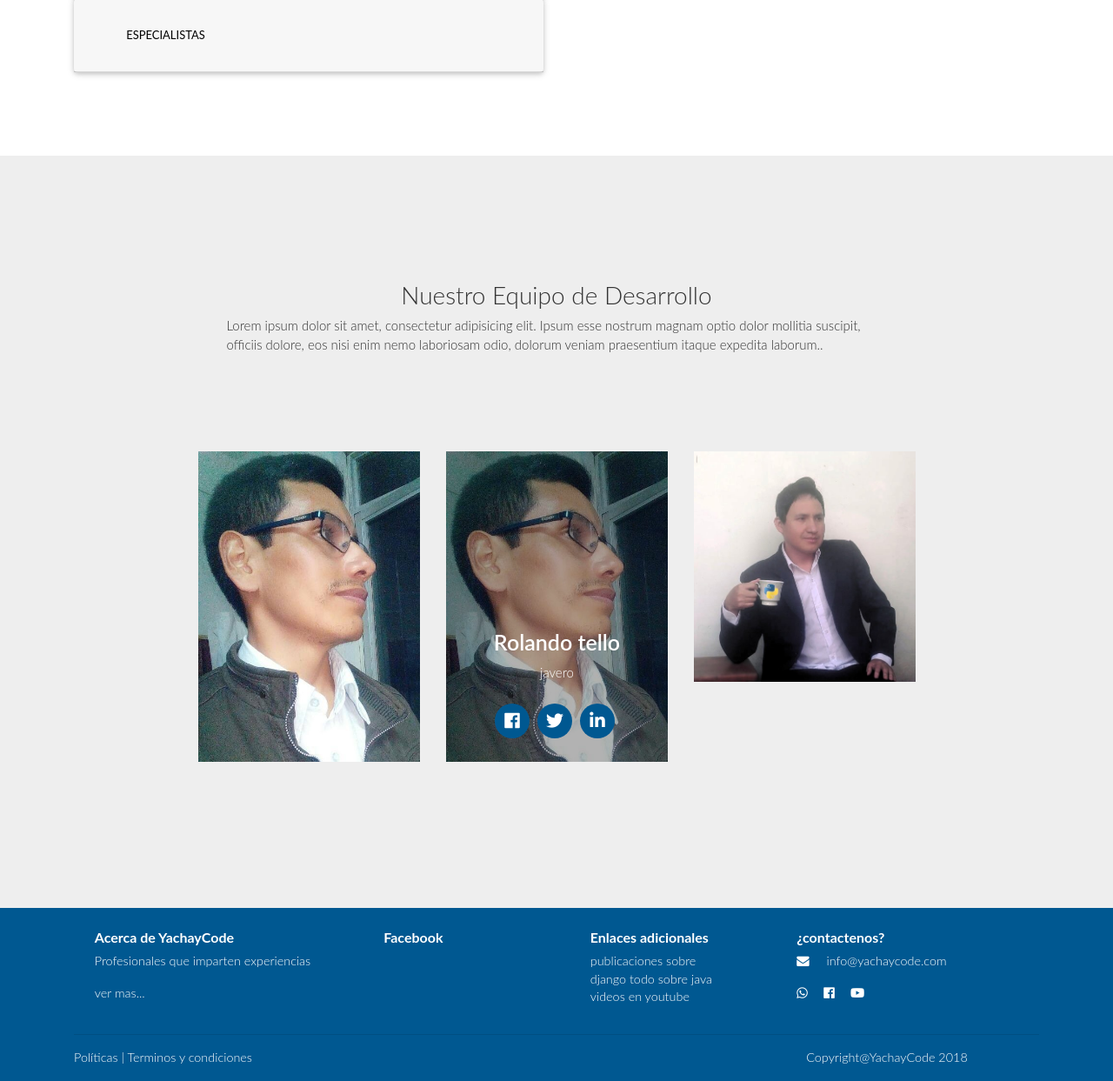
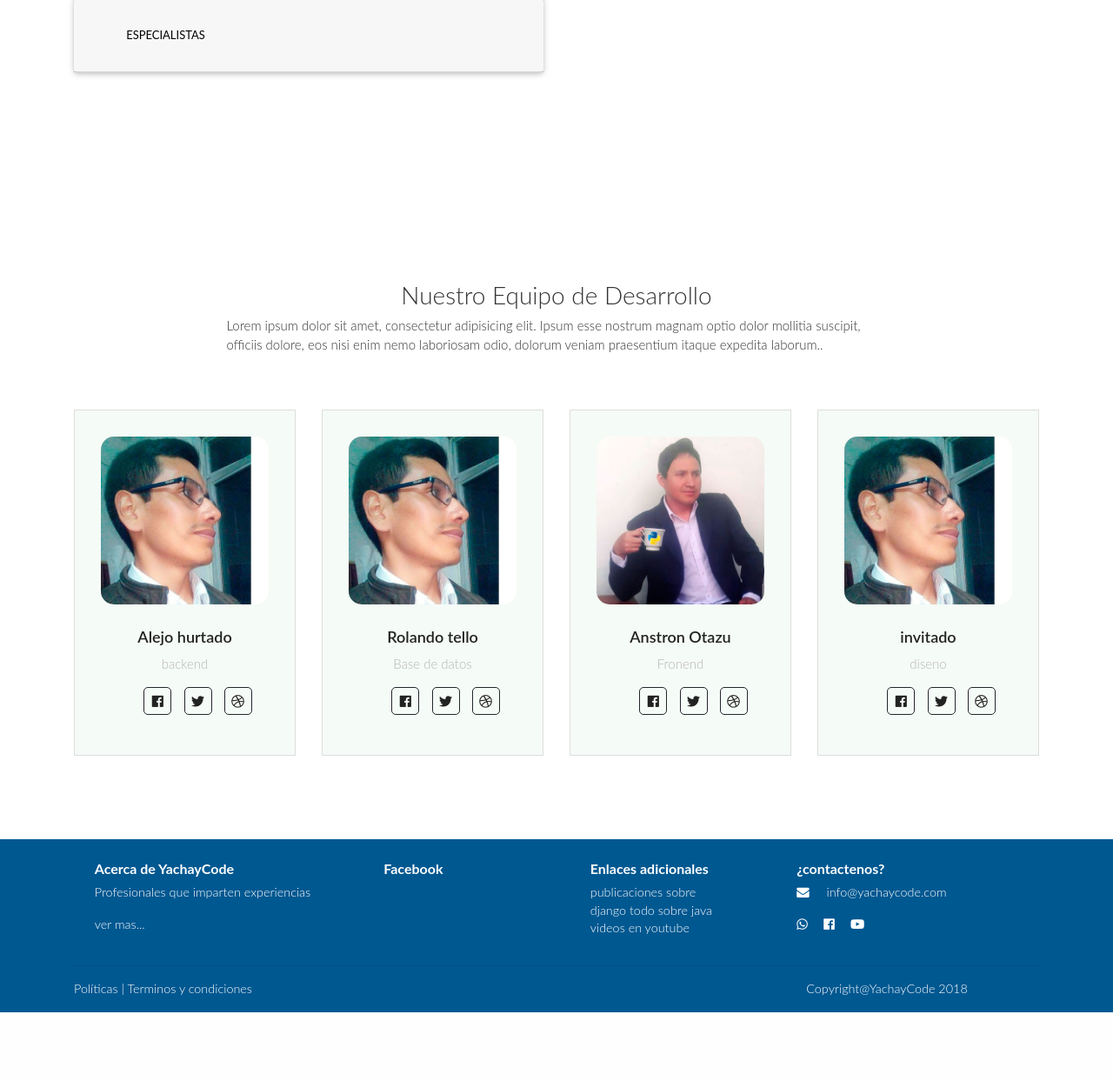
Before and after one commit to yachaycode/yachaycode-plataforma, a Django app: a page that uses apps/blog/templates/blog/nosotros.html in a window 1280 px wide. Shown: the part 517-1760 px from the top of the page at 87% size. After the commit the page ends 1681 px from the top, so only its background shows below. Run offline with Django 3.2, Linux system fonts and the light colour scheme; parts of the project's set-up code (start-up, migrations or seed data) failed here and were passed over; some libraries are stand-ins or nearby versions.

Commit message:
modificaciones

```diff
--- a/apps/blog/templates/blog/nosotros.html
+++ b/apps/blog/templates/blog/nosotros.html
@@ -64,7 +64,6 @@
     </div>
   </div>
   <!-- //about top -->
-
   <!-- team -->
   <section class="wthree-row py-5" id="team">
     <!-- team container -->
@@ -80,76 +79,68 @@
           </div>
         </div>
         <!-- //title description -->
-        <!-- team row -->
-        <div class="row py-md-5 pt-5 justify-content-center">
-          <div class="col-md-3 col-9 team-grids pb-4">
-            <div class="our-team">
-              <div class="pic">
-                <img src="{% static "img/user1.jpg" %}" alt="team member" class="img-fluid" />
-              </div>
-              <div class="content">
-                <h3 class="title">Alejo hurtado</h3>
-                <span class="post">Backenk</span>
-                <ul class="social">
-                  <li>
-                    <a href="#" class="fab fa-facebook-f"></a>
-                  </li>
-                  <li>
-                    <a href="#" class="fab fa-twitter"></a>
-                  </li>
-                  <li>
-                    <a href="#" class="fab fa-linkedin"></a>
-                  </li>
+    <div class="row inner_sec_info_w3ls_agile">
+        <div class="col-lg-3 col-md-6 col-sm-6 team_grid1">
+        <div class="team_grid_info">
+          <img src="{% static "img/hurtado.jpg" %}" alt=" " class="img-fluid" />
+          <h3>Alejo hurtado</h3>
+          <p>backend</p>
+          <div class="team_icons">
+            <ul>
+              <li><a href="#" class="facebook"><i class="fab fa-facebook-f" aria-hidden="true"></i></a></li>
+              <li><a href="#" class="twitter"><i class="fab fa-twitter" aria-hidden="true"></i></a></li>
+              <li><a href="#" class="dribble"><i class="fab fa-dribbble" aria-hidden="true"></i></a></li>
+
             </ul>
           </div>
         </div>
         </div>
-          <div class="col-md-3 col-9 team-grids">
-            <div class="our-team active">
-              <div class="pic">
-                <img src="{% static "img/user1.jpg" %}" alt="team member" class="img-fluid" />
-              </div>
-              <div class="content">
-                <h3 class="title">Rolando tello</h3>
-                <span class="post">javero</span>
-                <ul class="social">
-                  <li>
-                    <a href="#" class="fab fa-facebook-f"></a>
-                  </li>
-                  <li>
-                    <a href="#" class="fab fa-twitter"></a>
-                  </li>
-                  <li>
-                    <a href="#" class="fab fa-linkedin"></a>
-                  </li>
+        <div class="col-lg-3 col-md-6 col-sm-6 team_grid1">
+        <div class="team_grid_info">
+          <img src="{% static "img/hurtado.jpg" %}" alt=" " class="img-fluid" />
+          <h3>Rolando tello</h3>
+          <p>Base de datos</p>
+          <div class="team_icons">
+          <ul>
+              <li><a href="#" class="facebook"><i class="fab fa-facebook-f" aria-hidden="true"></i></a></li>
+              <li><a href="#" class="twitter"><i class="fab fa-twitter" aria-hidden="true"></i></a></li>
+              <li><a href="#" class="dribble"><i class="fab fa-dribbble" aria-hidden="true"></i></a></li>
+
             </ul>
           </div>
         </div>
         </div>
-          <div class="col-md-3 col-9 team-grids mt-lg-0 mt-4">
-            <div class="our-team">
-              <div class="pic">
-                <img src="{% static "img/fotex.jpg" %}" alt="team member" class="img-fluid" />
+        <div class="col-lg-3 col-md-6 col-sm-6 team_grid1">
+        <div class="team_grid_info">
+          <img src="{% static "img/otazu.jpg" %}" alt=" " class="img-fluid" />
+          <h3>Anstron Otazu</h3>
+          <p>Fronend</p>
+          <div class="team_icons">
+            <ul>
+              <li><a href="#" class="facebook"><i class="fab fa-facebook-f" aria-hidden="true"></i></a></li>
+              <li><a href="#" class="twitter"><i class="fab fa-twitter" aria-hidden="true"></i></a></li>
+              <li><a href="#" class="dribble"><i class="fab fa-dribbble" aria-hidden="true"></i></a></li>
+
+            </ul>
           </div>
-              <div class="content">
-                <h3 class="title">Anstron otazu</h3>
-                <span class="post">Frontend</span>
-                <ul class="social">
-                  <li>
-                    <a href="#" class="fab fa-facebook-f"></a>
-                  </li>
-                  <li>
-                    <a href="#" class="fab fa-twitter"></a>
-                  </li>
-                  <li>
-                    <a href="#" class="fab fa-linkedin"></a>
-                  </li>
+          </div>
+        </div>
+        <div class="col-lg-3 col-md-6 col-sm-6 team_grid1">
+        <div class="team_grid_info">
+          <img src="{% static "img/hurtado.jpg" %}" alt=" " class="img-fluid" />
+          <h3>invitado</h3>
+          <p>diseno</p>
+          <div class="team_icons">
+            <ul>
+              <li><a href="#" class="facebook"><i class="fab fa-facebook-f" aria-hidden="true"></i></a></li>
+              <li><a href="#" class="twitter"><i class="fab fa-twitter" aria-hidden="true"></i></a></li>
+              <li><a href="#" class="dribble"><i class="fab fa-dribbble" aria-hidden="true"></i></a></li>
+
             </ul>
           </div>
           </div>
         </div>
       </div>
-        <!-- //team row -->
       </div>
     </div>
     <!-- //team container -->
--- a/static/css/style.css
+++ b/static/css/style.css
@@ -10,6 +10,9 @@ body {
    overflow-x: hidden;
 }
 /*generales*/
+.blue1{
+  color: var(--blue1);
+}
 .pt-general{
   margin-top: 2.3em;
 }
@@ -328,89 +331,93 @@ ul.wthree_blog_events_list li i {
   height: 60px;
 }
 
+/*-- team --*/
 
-/* team */
-
-section#team {
-    background: #eee;
-}
-
-.our-team {
-    text-align: center;
-    position: relative;
-    color: #fff;
-}
-
-.our-team img {
-    width: 100%;
-    height: 100%;
-}
-
-.our-team .content {
-    background: rgba(0, 0, 0, 0.3);
-    position: absolute;
-    height: 100%;
-    width: 100%;
-    left: 0;
-    top: 0;
-    text-align: center;
-    padding-top: 80%;
-    transform: perspective(400px) rotateX(-45deg);
-    transform-origin: center top 0;
-    transition: all 0.5s ease 0s;
-    opacity: 0;
-}
-
-.our-team:hover .content,
-.our-team.active .content {
-    opacity: 1;
-    transform: perspective(400px) rotateX(0deg);
-}
-
-.our-team .content .title {
-    margin: 0 0 10px;
-    display: block;
-    font-size: 25px;
+.team_grid_info h3 {
+    font-size: 1.2em;
+    color: #222;
+    margin: 1.5em 0 0.5em 0;
     font-weight: 600;
 }
 
-.our-team .content .post {
-    margin: 0 0 25px;
-    display: block;
-    font-size: 15px
+.team_grid_info p {
+    color: #b7b6b6;
+    font-size: 1em;
 }
 
-.our-team .social {
-    margin: 0;
-    padding: 0;
-    list-style-type: none;
+ul.team_icons li {
+  display: inline-block;
+  margin-right: 1em;
 }
 
-.our-team .social li {
-    display: inline-block;
+.team_grid ul li:last-child {
+  margin: 0;
+}
+.team_grid_info:hover{
+  background: #009BFF;
+}
+.team_grid_info {
+    text-align: center;
+    padding: 0;
+    -webkit-transition: 0.5s ease-in;
+    -moz-transition: 0.5s ease-in;
+    -ms-transition: 0.5s ease-in;
+    -o-transition: 0.5s ease-in;
+    transition: 0.5s ease-in;
+    border: 1px solid #ddd;
+    padding: 2em 2em;
+    background: #f5fbf6;
 }
 
-.our-team .social li a {
-    display: block;
-    color: #fff;
-    font-size: 20px;
-    height: 40px;
-    width: 40px;
-    line-height: 40px;
-    border-radius: 0;
-    background-color: var(--blue1);
-    margin-right: 5px;
-    transition: all 0.5s ease 0s;
-    position: relative;
+.team_icons ul li {
+  list-style: none;
+  display: inline-block;
+  margin-right: 10px;
 }
 
-.our-team .social li a:hover,
-.our-team.active .social li a {
-    border-radius: 50%;
-    text-decoration: none;
+.team_icons ul li a i {
+  height: 32px;
+  width: 32px;
+  background: none;
+  line-height: 31px;
+  color: #222;
+  transition: 0.5s all;
+  -webkit-transition: 0.5s all;
+  -moz-transition: 0.5s all;
+  -o-transition: 0.5s all;
+  -ms-transition: 0.5s all;
+  border: 1px solid #24262d;
+      border-radius: 5px;
+}
+.team_icons ul li a i:hover {
+    color: #f97c69;
+    border: 1px solid #f97c69;
 }
 
-/* //team */
+.team_grid_info img {
+  margin: 0 auto;
+  text-align: center;
+  border-radius: 15px;
+}
+.team_icons ul {
+    margin-top: 1em;
+}
+.ab_info img{
+  width:100%;
+}
+.ab_info h4 {
+    margin-top: 1em;
+    font-size: 1.4em;
+    font-weight: 600;
+    color: #7f67f8;
+}
+p.sub_p {
+    margin: 1.2em 0 0;
+}
+section.mid_slider {
+    padding: 5em 0;
+}
+/*-- //team --*/
 /*general*/
 .bg-color{
   background-color: #f9f9f9;
```
Also changed, not shown: apps/blog/templates/blog/categoria.html (added, +41 -0 lines), static/img/fotex.jpg (deleted), static/img/hurtado.jpg (added), static/img/otazu.jpg (added), static/img/user.jpg (deleted), static/img/user1.jpg (deleted). Lines whose indentation alone changed are shown as unchanged.
